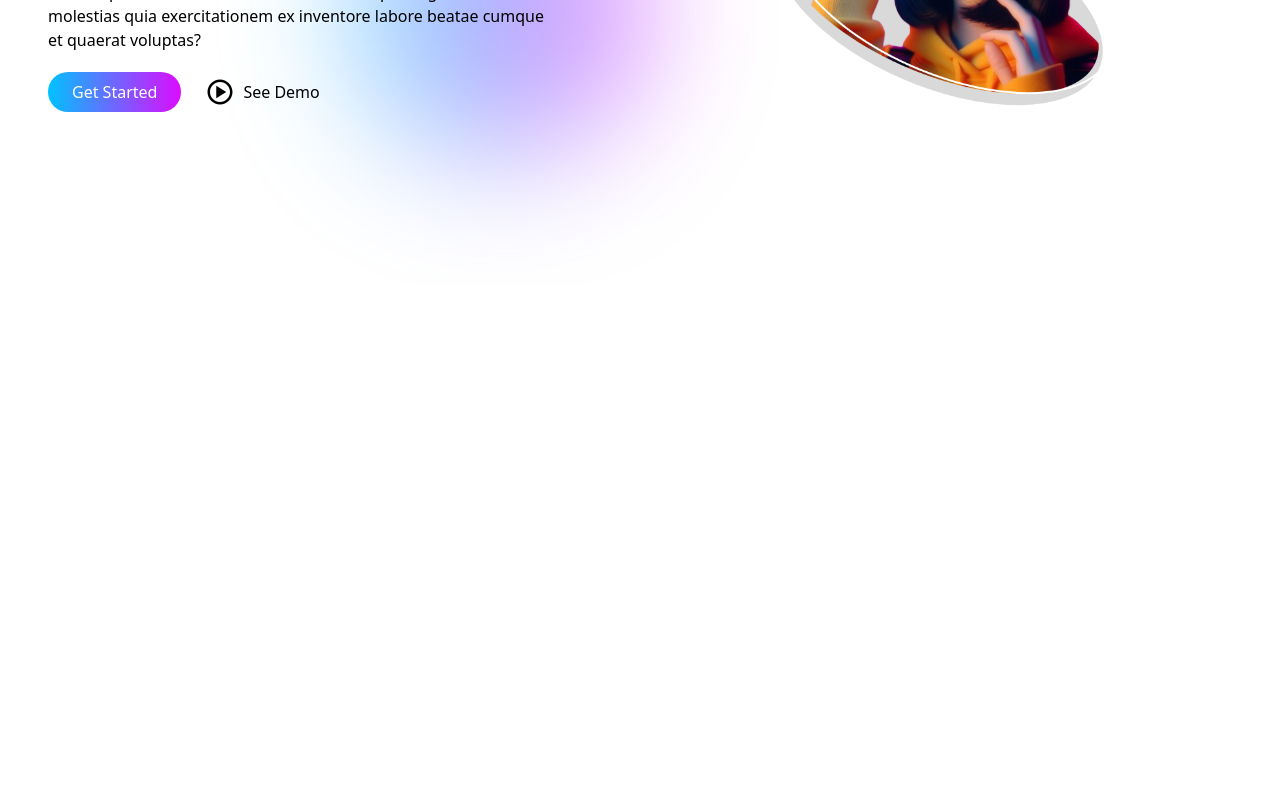
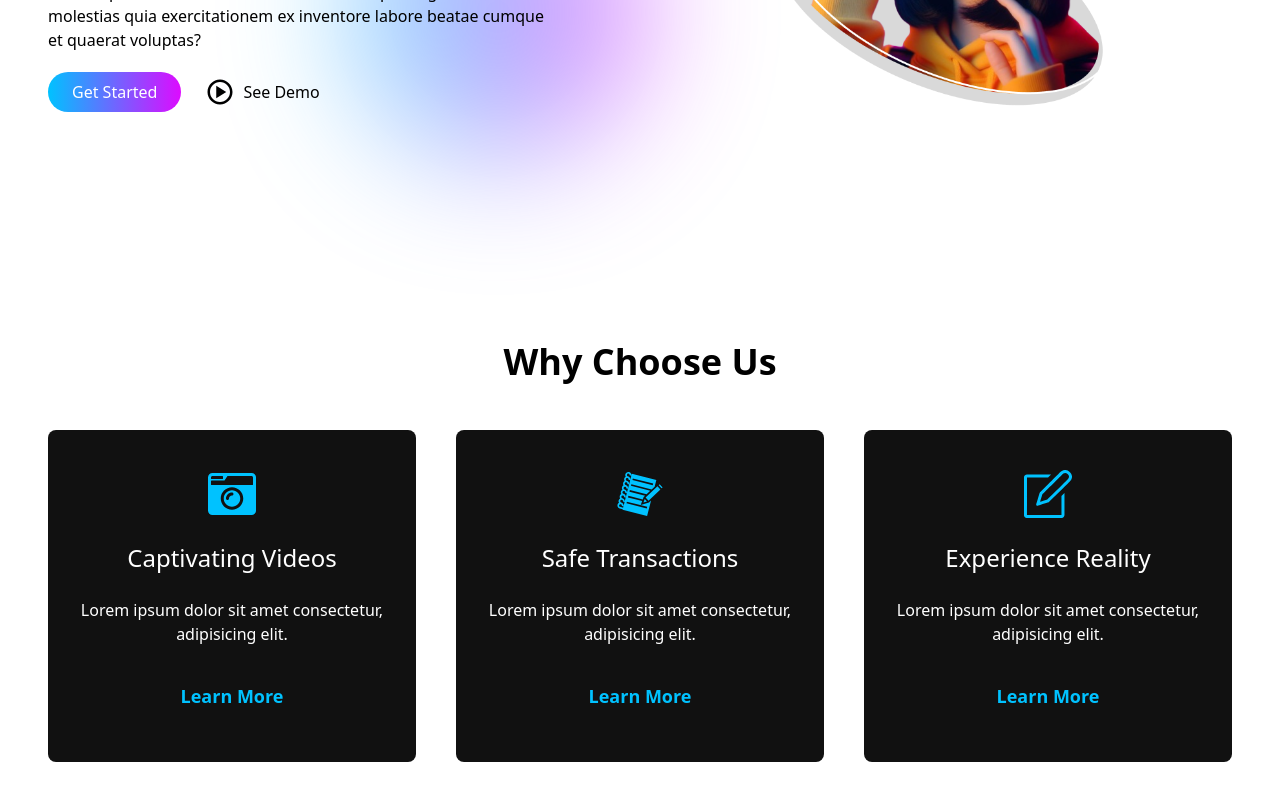
Before and after one commit to G3RGES/metaverse-web, a React (Vite) app: page / in a window 1280 px wide. Shown: the part 1910-2710 px from the top of the page. Before the commit the page ends 2196 px from the top, so only its background shows below. Built offline with nearby package versions, Linux system fonts and the light colour scheme.

Commit message:
Update Features.jsx

```diff
--- a/src/Components/Features.jsx
+++ b/src/Components/Features.jsx
@@ -39,7 +39,39 @@ const FeaturesData = [
 const Features = () => {
   return (
     <>
-      <div className="container"></div>
+      <div className="container py-14 sm:min-h-[600px]  ">
+        <div className="">
+          <h1 className="text-3xl font-semibold text-center sm:text-4xl mb-12">
+            Why Choose Us
+          </h1>
+
+          {/* cards section */}
+          <div className="grid grid-cols-1 sm:grid-cols-2 md:grid-cols-3 gap-10">
+            {FeaturesData.map(
+              ({ icon, name, link, description, aosDelay }, idx) => (
+                <div
+                  className="text-center group space-y-3 sm:space-y-6 p-4 sm:py-10 bg-dark
+                  hover:bg-gradient-to-r from-primary to-secondary
+                  hover:shadow-[0_0_40px_#007cfff0] text-white hover:text-black
+                  rounded-lg duration-300"
+                  key={idx}
+                >
+                  <div className="grid place-items-center">{icon}</div>
+                  <h1 className="text-2xl">{name}</h1>
+                  <p className="">{description}</p>
+                  <a
+                    href={link}
+                    className="inline-block text-lg font-semibold py-3 text-primary
+                            group-hover:text-black duration-300"
+                  >
+                    Learn More
+                  </a>
+                </div>
+              )
+            )}
+          </div>
+        </div>
+      </div>
     </>
   );
 };
```
